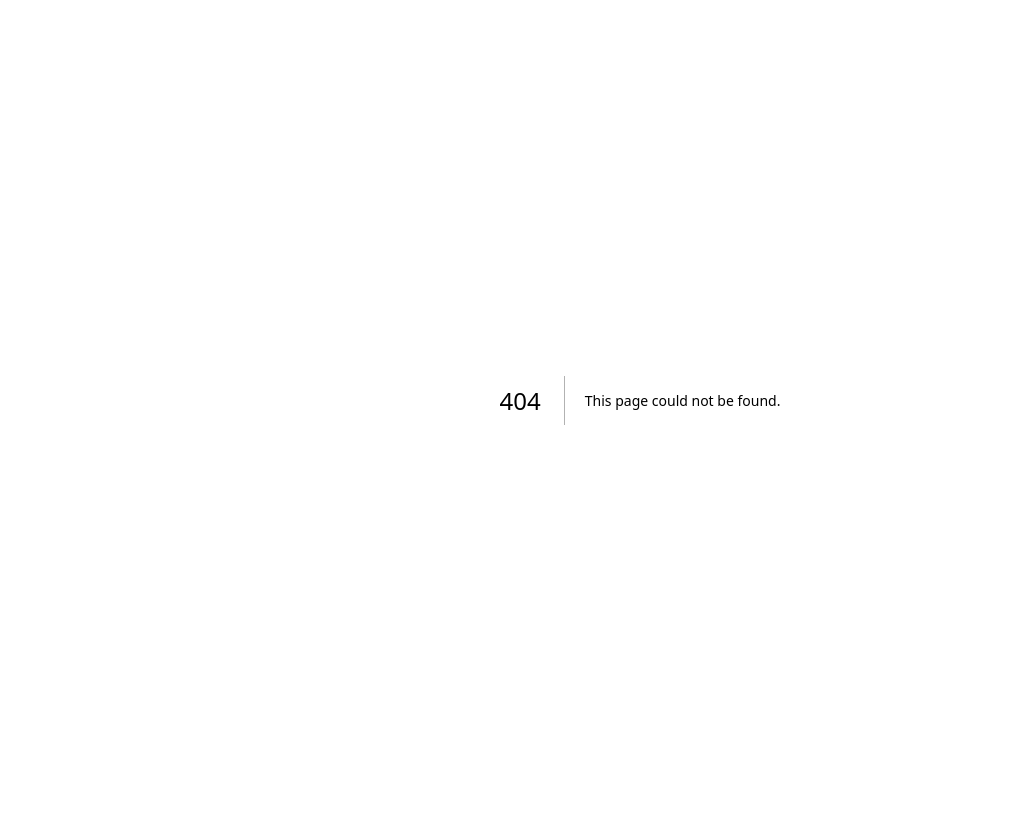
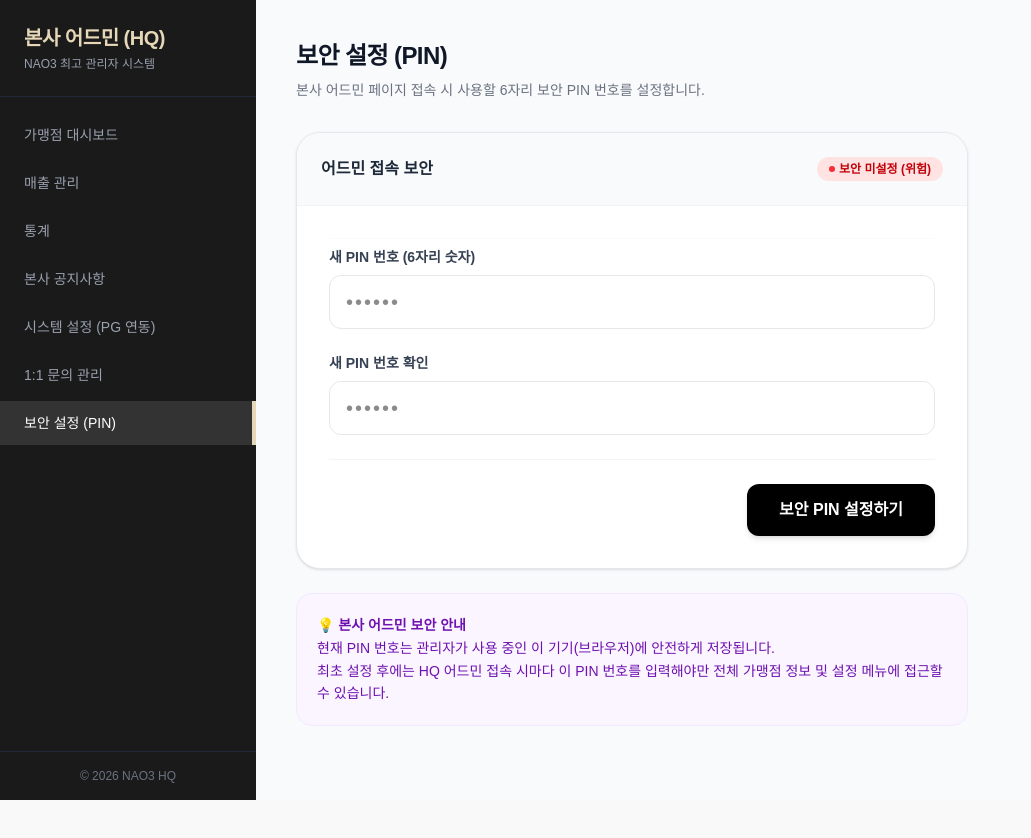
Before and after one commit to hannune-s/nao3, a Next.js app: page /hq-admin/security in a window 1280 px wide. Before the commit this address had no page. Shown: the top 838 px of the page, without its empty margins (0-1031 px from the left). Built offline with nearby package versions, Linux system fonts and the light colour scheme.

Commit message:
feat: add 6-digit PIN security lock to HQ admin

```diff
--- a/src/app/hq-admin/layout.tsx
+++ b/src/app/hq-admin/layout.tsx
@@ -2,12 +2,68 @@
 
 import Link from 'next/link';
 import { usePathname } from 'next/navigation';
+import { useState, useEffect } from 'react';
 
 export default function HqAdminLayout({ children }: { children: React.ReactNode }) {
   const pathname = usePathname();
+  const [isAuthorized, setIsAuthorized] = useState(false);
+  const [pinInput, setPinInput] = useState('');
+  const [storedPin, setStoredPin] = useState<string | null>(null);
+  const [isChecking, setIsChecking] = useState(true);
+
+  useEffect(() => {
+    // 로컬 스토리지에서 PIN 번호를 확인
+    const pin = localStorage.getItem('nao3_hq_pin');
+    if (pin) {
+      setStoredPin(pin);
+      setIsAuthorized(false);
+    } else {
+      // 핀 번호가 설정되어 있지 않으면 초기 통과 (보안 설정 메뉴에서 핀 등록 유도)
+      setIsAuthorized(true);
+    }
+    setIsChecking(false);
+  }, []);
+
+  const handlePinSubmit = (e: React.FormEvent) => {
+    e.preventDefault();
+    if (storedPin && pinInput === storedPin) {
+      setIsAuthorized(true);
+    } else {
+      alert('비밀번호가 일치하지 않습니다.');
+      setPinInput('');
+    }
+  };
+
+  if (isChecking) {
+    return <div className="min-h-screen bg-gray-50 flex items-center justify-center">보안 확인 중...</div>;
+  }
+
+  if (storedPin && !isAuthorized) {
+    return (
+      <div className="min-h-screen bg-gray-100 flex items-center justify-center p-4 font-sans">
+        <form onSubmit={handlePinSubmit} className="bg-white p-8 rounded-3xl shadow-lg max-w-sm w-full text-center border border-gray-200">
+          <div className="w-16 h-16 bg-gray-100 rounded-full flex items-center justify-center mx-auto mb-6 text-2xl">🔒</div>
+          <h1 className="text-xl font-black text-gray-900 mb-2">HQ 어드민 접속</h1>
+          <p className="text-sm text-gray-500 mb-8">관리자 보안 PIN 번호 6자리를 입력해주세요.</p>
+          <input
+            type="password"
+            maxLength={6}
+            value={pinInput}
+            onChange={(e) => setPinInput(e.target.value.replace(/[^0-9]/g, ''))}
+            className="w-full text-center text-3xl tracking-widest font-mono bg-gray-50 border border-gray-200 rounded-xl px-4 py-4 outline-none focus:border-purple-600 focus:ring-2 focus:ring-purple-600/20 mb-6"
+            placeholder="••••••"
+            autoFocus
+          />
+          <button type="submit" className="w-full py-4 bg-black text-white font-bold rounded-xl hover:bg-gray-800 transition-colors">
+            접속하기
+          </button>
+        </form>
+      </div>
+    );
+  }
 
   return (
-    <div className="min-h-screen bg-gray-50 flex">
+    <div className="min-h-screen bg-gray-50 flex font-sans">
       {/* Sidebar */}
       <aside className="w-64 bg-[#1A1A1A] text-white flex-shrink-0 hidden md:flex flex-col">
         <div className="p-6 border-b border-gray-800">
@@ -16,7 +72,7 @@ export default function HqAdminLayout({ children }: { children: React.ReactNode
           </h1>
           <p className="text-gray-400 text-xs mt-1">NAO3 최고 관리자 시스템</p>
         </div>
-        <nav className="flex-1 py-4">
+        <nav className="flex-1 py-4 overflow-y-auto">
           <ul className="space-y-1">
             <li>
               <Link
@@ -66,6 +122,14 @@ export default function HqAdminLayout({ children }: { children: React.ReactNode
                 1:1 문의 관리
               </Link>
             </li>
+            <li>
+              <Link
+                href="/hq-admin/security"
+                className={`flex items-center px-6 py-3 text-sm font-medium transition-colors ${pathname === '/hq-admin/security' ? 'bg-[#333] text-white border-r-4 border-[#E5D7B7]' : 'text-gray-400 hover:text-white hover:bg-gray-800'}`}
+              >
+                보안 설정 (PIN)
+              </Link>
+            </li>
           </ul>
         </nav>
         <div className="p-4 text-xs text-gray-500 text-center border-t border-gray-800">
--- /dev/null
+++ b/src/app/hq-admin/security/page.tsx
@@ -0,0 +1,159 @@
+"use client";
+
+import { useState, useEffect } from 'react';
+
+export default function SecuritySettingsPage() {
+  const [currentPin, setCurrentPin] = useState('');
+  const [newPin, setNewPin] = useState('');
+  const [confirmPin, setConfirmPin] = useState('');
+  const [hasExistingPin, setHasExistingPin] = useState(false);
+
+  useEffect(() => {
+    const existing = localStorage.getItem('nao3_hq_pin');
+    if (existing) {
+      setHasExistingPin(true);
+    }
+  }, []);
+
+  const handleSave = (e: React.FormEvent) => {
+    e.preventDefault();
+
+    if (hasExistingPin) {
+      const existing = localStorage.getItem('nao3_hq_pin');
+      if (currentPin !== existing) {
+        alert('현재 PIN 번호가 일치하지 않습니다.');
+        return;
+      }
+    }
+
+    if (newPin.length !== 6) {
+      alert('새 PIN 번호는 6자리 숫자여야 합니다.');
+      return;
+    }
+
+    if (newPin !== confirmPin) {
+      alert('새 PIN 번호와 확인 번호가 일치하지 않습니다.');
+      return;
+    }
+
+    // 로컬 스토리지에 저장
+    localStorage.setItem('nao3_hq_pin', newPin);
+    alert('보안 PIN 번호가 성공적으로 설정되었습니다.\n다음 접속 시부터 PIN 번호를 요구합니다.');
+
+    // 폼 초기화
+    setCurrentPin('');
+    setNewPin('');
+    setConfirmPin('');
+    setHasExistingPin(true);
+  };
+
+  const handleRemove = () => {
+    const existing = localStorage.getItem('nao3_hq_pin');
+    if (!existing) return;
+
+    const check = prompt('보안을 해제하시려면 현재 PIN 번호를 입력해주세요.');
+    if (check === existing) {
+      localStorage.removeItem('nao3_hq_pin');
+      alert('보안 PIN 번호가 해제되었습니다. 누구나 접속할 수 있습니다.');
+      setHasExistingPin(false);
+      setCurrentPin('');
+      setNewPin('');
+      setConfirmPin('');
+    } else if (check !== null) {
+      alert('PIN 번호가 일치하지 않습니다.');
+    }
+  };
+
+  return (
+    <div className="max-w-2xl animate-fade-in-up font-sans">
+      <div className="mb-8">
+        <h2 className="text-2xl font-black text-gray-900 tracking-tight">보안 설정 (PIN)</h2>
+        <p className="text-gray-500 mt-2 text-sm">본사 어드민 페이지 접속 시 사용할 6자리 보안 PIN 번호를 설정합니다.</p>
+      </div>
+
+      <div className="bg-white rounded-3xl shadow-sm border border-gray-200 overflow-hidden">
+        <div className="p-6 border-b border-gray-100 bg-gray-50 flex items-center justify-between">
+          <h3 className="font-bold text-gray-800">어드민 접속 보안</h3>
+          {hasExistingPin ? (
+            <span className="px-3 py-1 bg-green-100 text-green-700 text-xs font-bold rounded-full flex items-center gap-1">
+              <span className="w-1.5 h-1.5 bg-green-500 rounded-full animate-pulse"></span>
+              보안 활성화됨
+            </span>
+          ) : (
+            <span className="px-3 py-1 bg-red-100 text-red-700 text-xs font-bold rounded-full flex items-center gap-1">
+              <span className="w-1.5 h-1.5 bg-red-500 rounded-full"></span>
+              보안 미설정 (위험)
+            </span>
+          )}
+        </div>
+
+        <form onSubmit={handleSave} className="p-6 md:p-8 space-y-6">
+          {hasExistingPin && (
+            <div>
+              <label className="block text-sm font-bold text-gray-700 mb-2">현재 PIN 번호</label>
+              <input
+                type="password"
+                maxLength={6}
+                value={currentPin}
+                onChange={(e) => setCurrentPin(e.target.value.replace(/[^0-9]/g, ''))}
+                placeholder="현재 6자리 PIN 입력"
+                className="w-full px-4 py-3 bg-gray-50 border border-gray-200 rounded-xl outline-none focus:border-purple-600 focus:ring-1 focus:ring-purple-600 tracking-widest font-mono"
+              />
+            </div>
+          )}
+
+          <div className="pt-2 border-t border-gray-50">
+            <label className="block text-sm font-bold text-gray-700 mb-2">새 PIN 번호 (6자리 숫자)</label>
+            <input
+              type="password"
+              maxLength={6}
+              value={newPin}
+              onChange={(e) => setNewPin(e.target.value.replace(/[^0-9]/g, ''))}
+              placeholder="••••••"
+              className="w-full px-4 py-3 border border-gray-200 rounded-xl outline-none focus:border-purple-600 focus:ring-1 focus:ring-purple-600 tracking-widest font-mono text-xl"
+            />
+          </div>
+
+          <div>
+            <label className="block text-sm font-bold text-gray-700 mb-2">새 PIN 번호 확인</label>
+            <input
+              type="password"
+              maxLength={6}
+              value={confirmPin}
+              onChange={(e) => setConfirmPin(e.target.value.replace(/[^0-9]/g, ''))}
+              placeholder="••••••"
+              className="w-full px-4 py-3 border border-gray-200 rounded-xl outline-none focus:border-purple-600 focus:ring-1 focus:ring-purple-600 tracking-widest font-mono text-xl"
+            />
+          </div>
+
+          <div className="pt-6 border-t border-gray-100 flex items-center justify-between">
+            {hasExistingPin ? (
+              <button
+                type="button"
+                onClick={handleRemove}
+                className="text-sm font-bold text-red-500 hover:text-red-700 px-2 py-2"
+              >
+                보안 끄기 (삭제)
+              </button>
+            ) : (
+              <div></div>
+            )}
+
+            <button
+              type="submit"
+              className="px-8 py-3.5 bg-black hover:bg-gray-800 text-white font-bold rounded-xl transition-colors shadow-md"
+            >
+              {hasExistingPin ? 'PIN 번호 변경하기' : '보안 PIN 설정하기'}
+            </button>
+          </div>
+        </form>
+      </div>
+
+      <div className="mt-6 bg-purple-50 text-purple-800 p-5 rounded-2xl text-sm leading-relaxed border border-purple-100">
+        <strong>💡 본사 어드민 보안 안내</strong><br/>
+        현재 PIN 번호는 관리자가 사용 중인 이 기기(브라우저)에 안전하게 저장됩니다.<br/>
+        최초 설정 후에는 HQ 어드민 접속 시마다 이 PIN 번호를 입력해야만 전체 가맹점 정보 및 설정 메뉴에 접근할 수 있습니다.
+      </div>
+    </div>
+  );
+}
```
